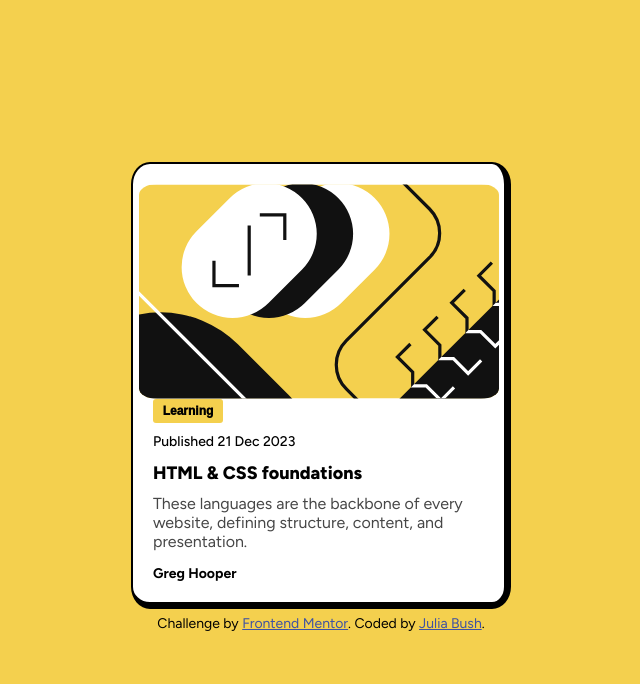
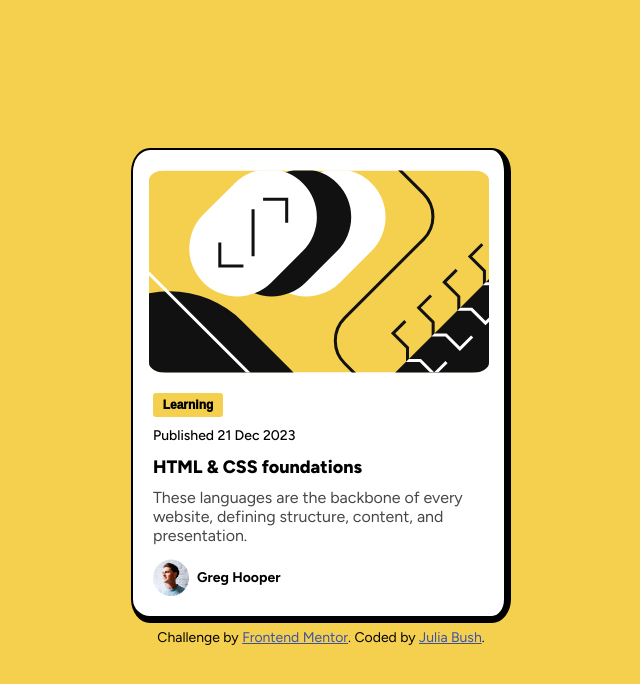
Before and after one commit to juliabush/blog, a plain HTML site: page index.html in a window 1280 px wide. Shown: the whole page, without its empty margins (319-959 px from the left). Drawn offline with Linux system fonts and the light colour scheme.

Commit message:
Another container to flexbox avatar and name

```diff
--- a/index.html
+++ b/index.html
@@ -16,7 +16,7 @@
 </head>
 <body>
 <div class="card">
-  <img src="assets/images/illustration-article.svg" alt="Image with various shapes" width="360px">
+  <img id="math" src="assets/images/illustration-article.svg" alt="Image with various shapes" width="340px">
  <button>Learning</button>
   <div class="pub-date">Published 21 Dec 2023</div>
   <div class="lang">
@@ -25,7 +25,12 @@
   <div class="disc">
   These languages are the backbone of every website, defining structure, content, and presentation.
   </div>
+
+  <div class="row">
+  <img src="assets/images/image-avatar.webp" alt="Avatar Image of Greg Hooper" width="36px">
  <div class="name">Greg Hooper</div>
+    </div>
+
 </div>
   <div class="attribution">
     Challenge by <a href="https://www.frontendmentor.io?ref=challenge" target="_blank">Frontend Mentor</a>.
```
